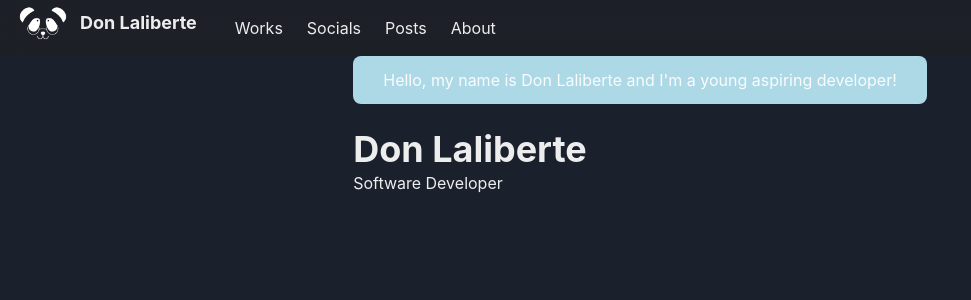
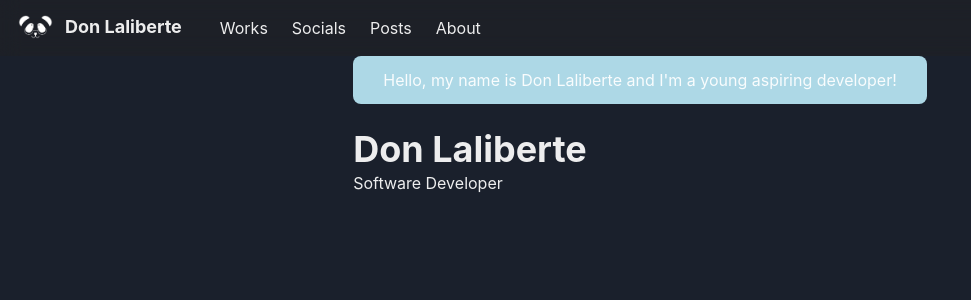
Before and after one commit to Don-Laliberte/Portfolio-Website, a Next.js app in the folder client/: page / in a window 1280 px wide. Shown: the top 300 px of the page, without its empty margins (0-971 px from the left). Built offline with nearby package versions, Linux system fonts and the light colour scheme.

Commit message:
Minor Navbar styling tweaks

```diff
--- a/client/components/logo.js
+++ b/client/components/logo.js
@@ -22,7 +22,7 @@ const Logo = () => {
     return (
         <Link href="/">
                 <LogoBox>
-                <Image src={logo} width={50} height={50} alt="logo" />
+                <Image src={logo} width={35} height={35} alt="logo" />
                     <Text
                     color={useColorModeValue('gray.800', 'whiteAlpha.900')}
                     fontFamily='M PLUS Rounded 1'
--- a/client/components/navbar.js
+++ b/client/components/navbar.js
@@ -66,7 +66,7 @@ const Navbar = props => {
           width={{base: 'full', md:'auto'}}
           alignItems="center"
           flexGrow={1}
-          mt={{base:4, nmd: 0}}
+          mt={{base:4, nmd: 1}}
           >
               <LinkItem href="/works" path={path}>
                 Works
@@ -74,10 +74,10 @@ const Navbar = props => {
               <LinkItem href="/socials" path={path}>
                 Socials
               </LinkItem>
-              <LinkItem href="/socials" path={path}>
+              <LinkItem href="/posts" path={path}>
                 Posts
               </LinkItem>
-              <LinkItem href="/socials" path={path}>
+              <LinkItem href="/about" path={path}>
                 About
               </LinkItem>
         </Stack>
```
